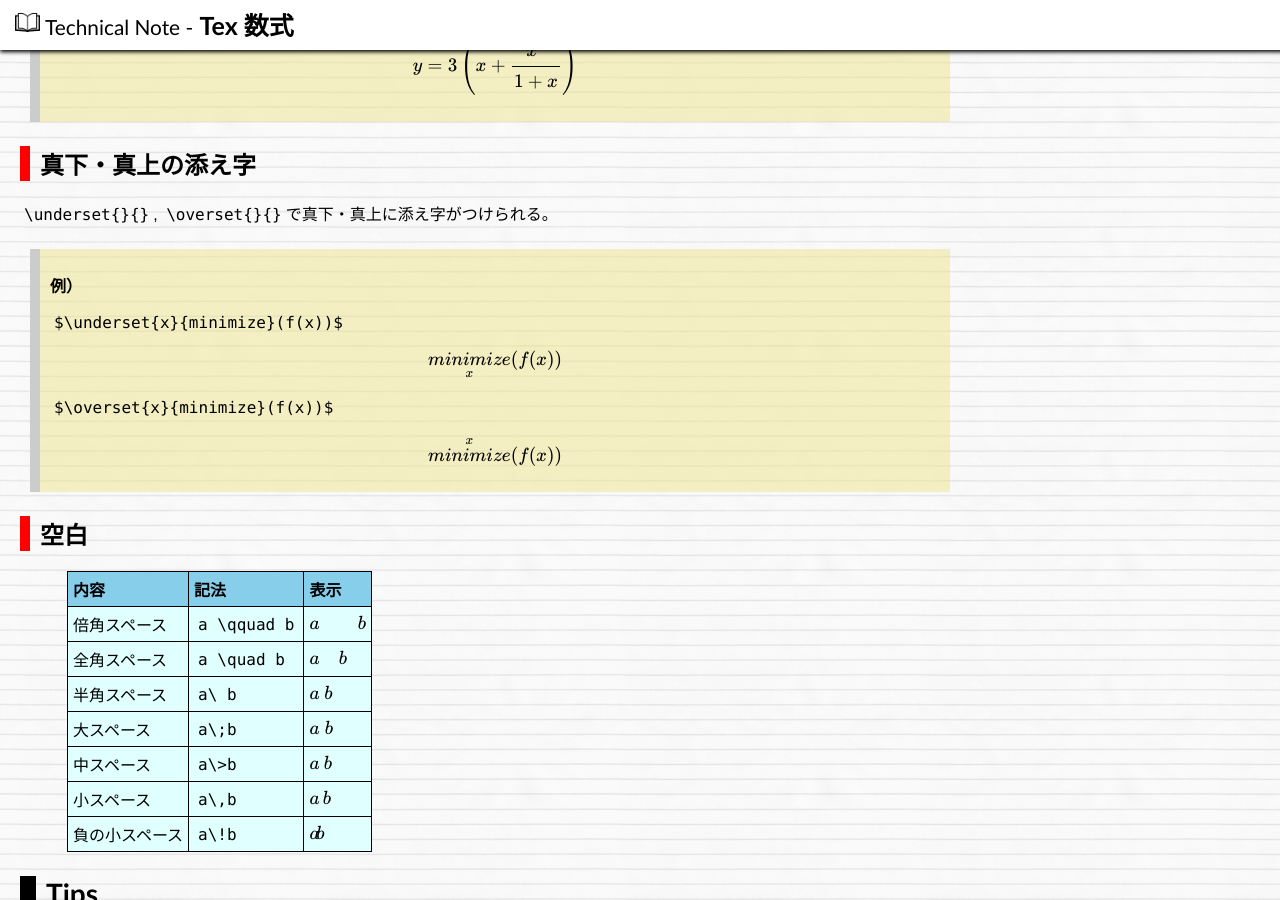
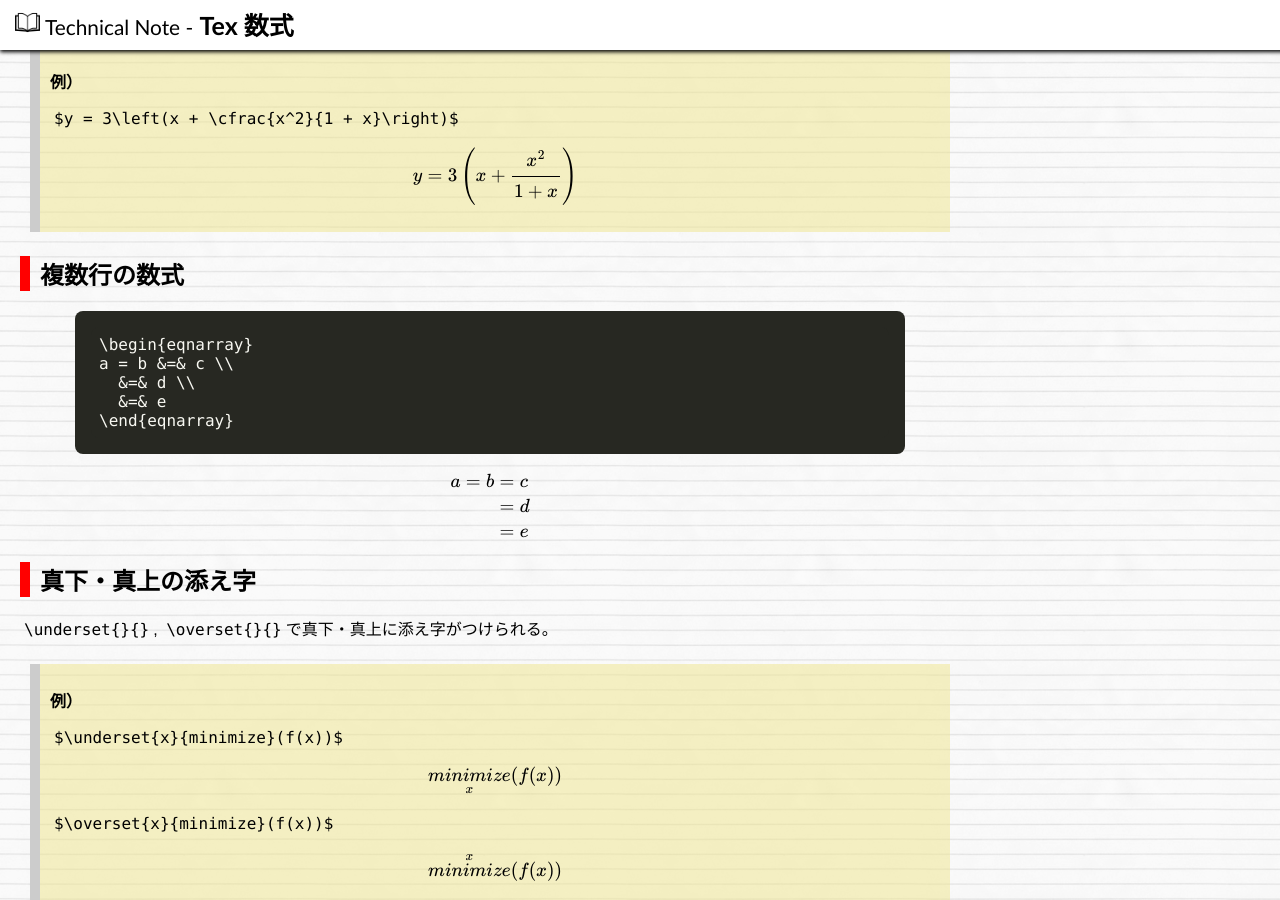
Before and after one commit to hkawabata/technical-note, a Jekyll site: the page built from docs/note/Others/tex-formula.md, in a window 1280 px wide and 900 px high, scrolled down 7876 px. Built offline with Jekyll 4.4.1, drawn with Linux system fonts in a browser that asks for light colours; nearby versions of some CDN libraries; our own code applies the rules of GitHub Pages for plain Markdown files; formulas are drawn with MathJax 3; some of the changed text lies outside the part shown.

Commit message:
Update tex-formula.md

````diff
--- a/docs/note/Others/tex-formula.md
+++ b/docs/note/Others/tex-formula.md
@@ -238,6 +240,24 @@ $$f(n) = \begin{cases} n/2,  & \mbox{if }n\mbox{ is even} \\3n+1, & \mbox{if }n\
 >
 > $$y = 3\left(x + \cfrac{x^2}{1 + x}\right)$$
 
+## 複数行の数式
+
+```
+\begin{eqnarray}
+a = b &=& c \\
+  &=& d \\
+  &=& e
+\end{eqnarray}
+```
+
+$$
+\begin{eqnarray}
+a = b &=& c \\
+  &=& d \\
+  &=& e
+\end{eqnarray}
+$$
+
 
 ## 真下・真上の添え字
 
````
Also changed, not shown: other parts of docs/note/Others/tex-formula.md (+4 -2 lines).
